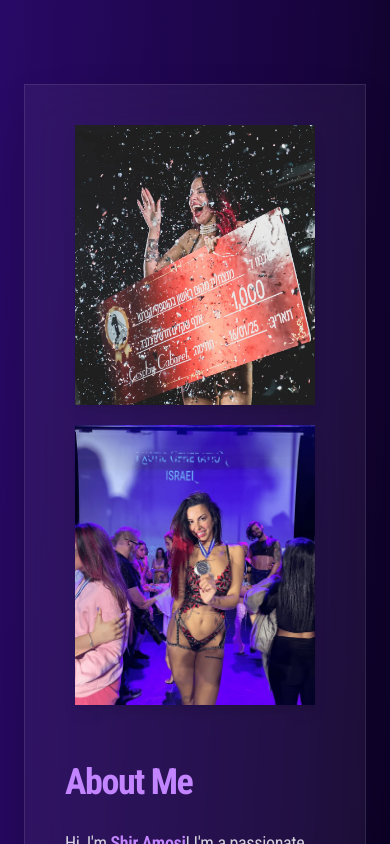
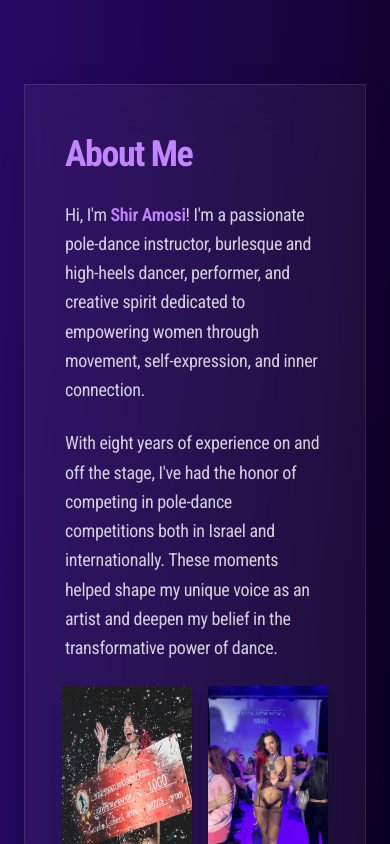
Before and after one commit to Ofir40050/shir-amosi-website, a Next.js app: page / in a window 390 px wide. Shown: the part 880-1724 px from the top of the page. Built offline with nearby package versions, Linux system fonts and the light colour scheme.

Commit message:
“ofir”

```diff
--- a/src/app/page.js
+++ b/src/app/page.js
@@ -45,6 +45,7 @@ const galleryImages = [
   "/Gallery/41.webp",
   "/Gallery/42.webp",
   "/Gallery/43.webp",
+  "/Gallery/44.jpeg",
 ];
 
 function ImageGallery() {
@@ -297,7 +298,9 @@ export default function Portfolio() {
 <section id="About" className="py-10 px-6">
   <div className="max-w-5xl mx-auto">
     <div className="backdrop-blur-xl bg-white/5 p-10 border border-white/10 shadow-2xl flex flex-col md:flex-row items-center gap-12">
-            <div className="flex flex-col gap-5 w-full md:w-1/4 items-center">
+
+      {/* תמונות לדסקטופ בלבד */}
+      <div className="hidden md:flex flex-col gap-5 w-full md:w-1/4 items-center">
         <img
           src="/About/04.webp"
           alt="Shir performing"
@@ -309,6 +312,8 @@ export default function Portfolio() {
           className="w-60 h-70 object-cover shadow-lg hover:scale-105 transition"
         />
       </div>
+
+      {/* טקסט */}
       <div className="w-full md:w-2/3 space-y-6">
         <h2 className="text-4xl font-bold mb-4 text-[#c384ff] leading-relaxed">
           About Me
@@ -319,6 +324,21 @@ export default function Portfolio() {
         <p className="text-lg text-white/80 leading-relaxed">
           With eight years of experience on and off the stage, I've had the honor of competing in pole-dance competitions both in Israel and internationally. These moments helped shape my unique voice as an artist and deepen my belief in the transformative power of dance.
         </p>
+
+        {/* תמונות למוביל בלבד, אחרי הפסקה השנייה */}
+        <div className="flex md:hidden flex-row gap-4 justify-center my-4">
+          <img
+            src="/About/04.webp"
+            alt="Shir performing"
+            className="w-1/2 h-40 object-cover shadow-lg hover:scale-105 transition"
+          />
+          <img
+            src="/About/01.webp"
+            alt="Pole dance"
+            className="w-1/2 h-40 object-cover shadow-lg hover:scale-105 transition"
+          />
+        </div>
+
         <p className="text-lg text-white/80 leading-relaxed">
           In addition to teaching, I'm an experienced performer who has graced numerous stages, blending pole-dance with theatrical styles like burlesque, cabaret and vogue. I bring storytelling, sensuality, and bold feminine energy to every performance.
         </p>
@@ -332,6 +352,7 @@ export default function Portfolio() {
     </div>
   </div>
 </section>
+
 
       {/* Portfolio Section */}
       <section id="Booking" className="py-10">
```
Also changed, not shown: public/Gallery/44.jpeg (added). Lines whose indentation alone changed are shown as unchanged.
